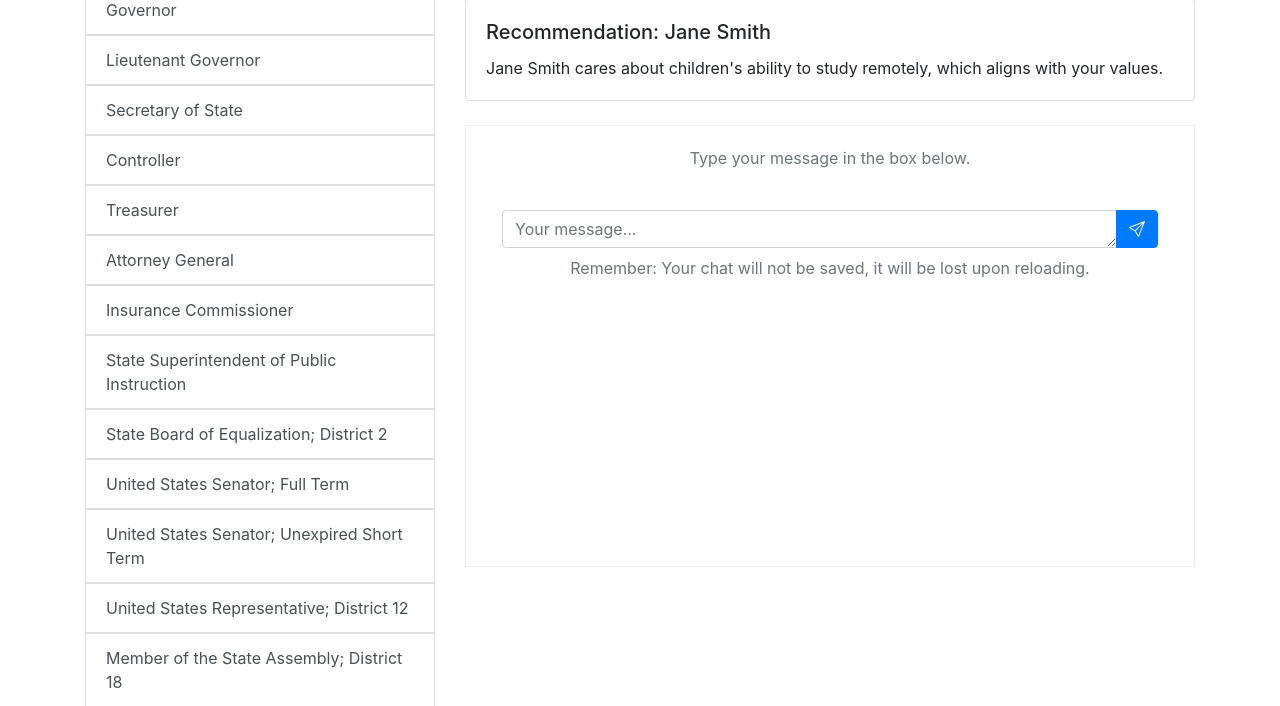
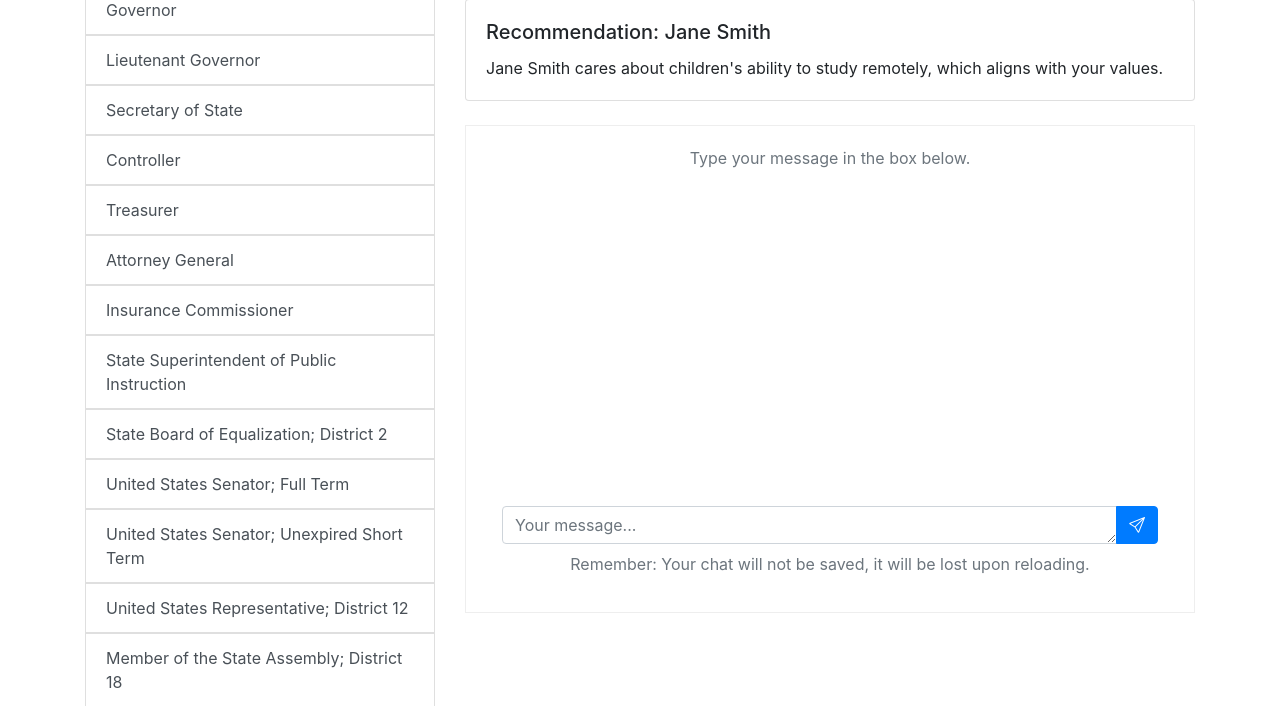
Before and after one commit to tedai-hackathon/VoteWise, a Flask app: page /race/ in a window 1280 px wide. Shown: the part 192-898 px from the top of the page. Run offline with Flask 3, Linux system fonts and the light colour scheme; parts of the project's set-up code (start-up, migrations or seed data) failed here and were passed over; some libraries are stand-ins or nearby versions.

Commit message:
adding min-height

```diff
--- a/templates/chat.html
+++ b/templates/chat.html
@@ -2,7 +2,7 @@
 <div class="container align-items-center" style="border: 1px solid #eee; padding: 20px;">
     <div class="box justify-content-center" style="min-height: 50vh;">
         <!-- Upper section for chat messages -->
-        <div class="upper mb-4 overflow-auto" id="upperid">
+        <div class="upper mb-4 overflow-auto" style="min-height: 40vh" id="upperid">
             <span class="d-block text-center text-muted">Type your message in the box below.</span>
             <!-- Messages will go here -->
         </div>
```
